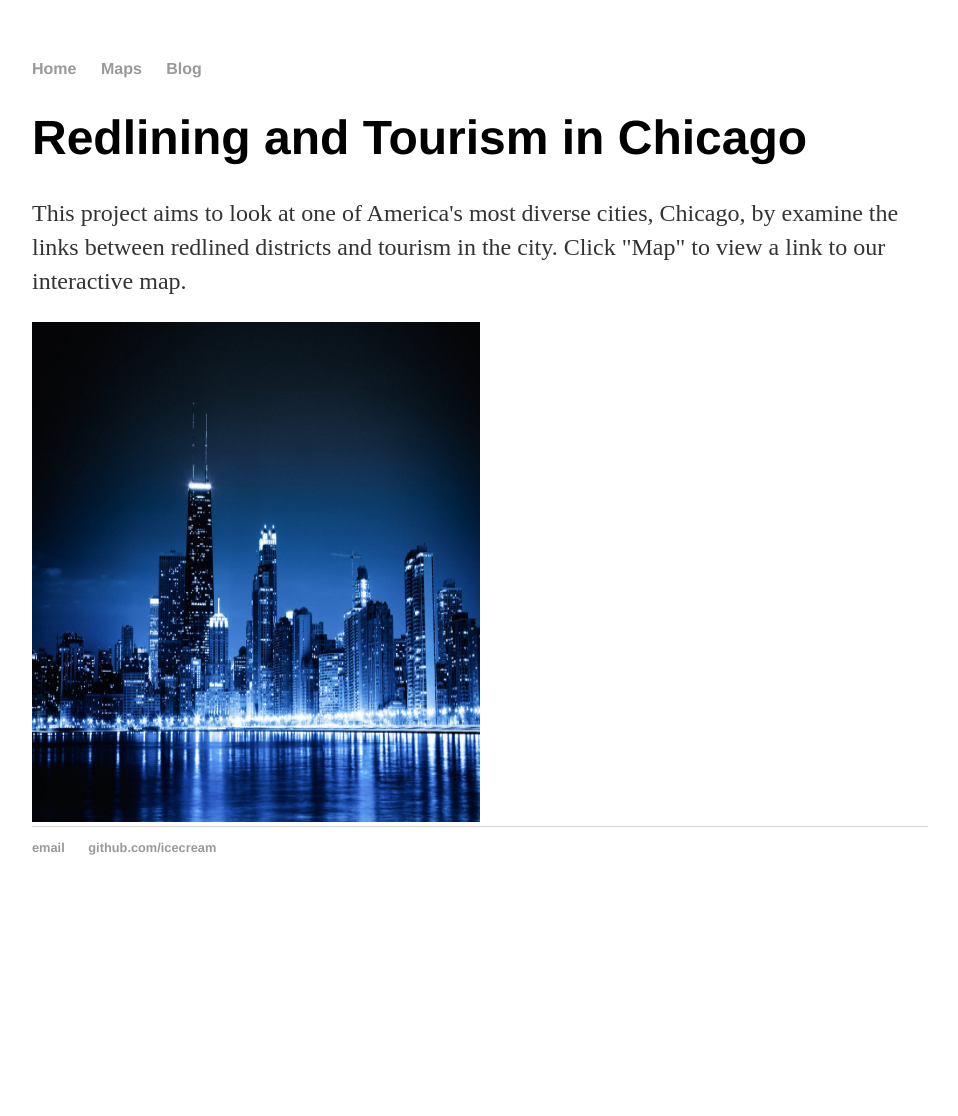
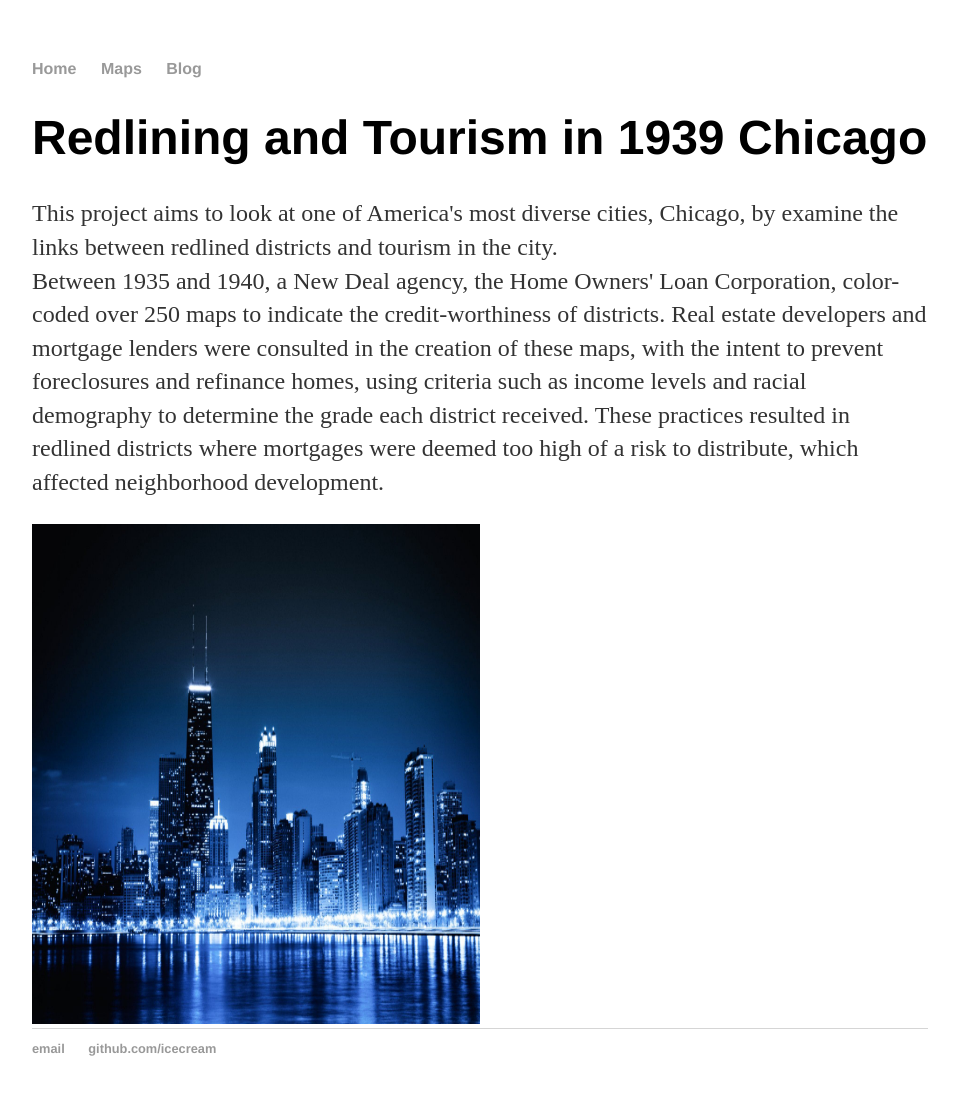
Before and after one commit to WillKaraChicago/WillKaraChicago.github.io, a Jekyll site: the page built from index.html, in a window 1280 px wide. Shown: the whole page, without its empty margins (160-1118 px from the left). Built offline with Jekyll 4.4.1, drawn with Linux system fonts in a browser that asks for light colours; before the commit the page ends 915 px from its top, so only the background shows below that.

Commit message:
Update index.html

```diff
--- a/index.html
+++ b/index.html
@@ -3,8 +3,9 @@ layout: default
 title: Project
 ---
 <div class="blurb">
-	<h1>Redlining and Tourism in Chicago</h1>
-	<p>This project aims to look at one of America's most diverse cities, Chicago, by examine the links between redlined districts and tourism in the city. Click "Map" to view a link to our interactive map.</p>
+	<h1>Redlining and Tourism in 1939 Chicago</h1>
+	<p>This project aims to look at one of America's most diverse cities, Chicago, by examine the links between redlined districts and tourism in the city. <br>
+		Between 1935 and 1940, a New Deal agency, the Home Owners' Loan Corporation, color-coded over 250 maps to indicate the credit-worthiness of districts. Real estate developers and mortgage lenders were consulted in the creation of these maps, with the intent to prevent foreclosures and refinance homes, using criteria such as income levels and racial demography to determine the grade each district received. These practices resulted in redlined districts where mortgages were deemed too high of a risk to distribute, which affected neighborhood development.</p>
 	<div>
 		<img src="https://github.com/WillKaraChicago/WillKaraChicago.github.io/blob/master/cha.jpg?raw=true"style="width: 50%"height="500"></img> </div>
 </div><!-- /.blurb -->
```
